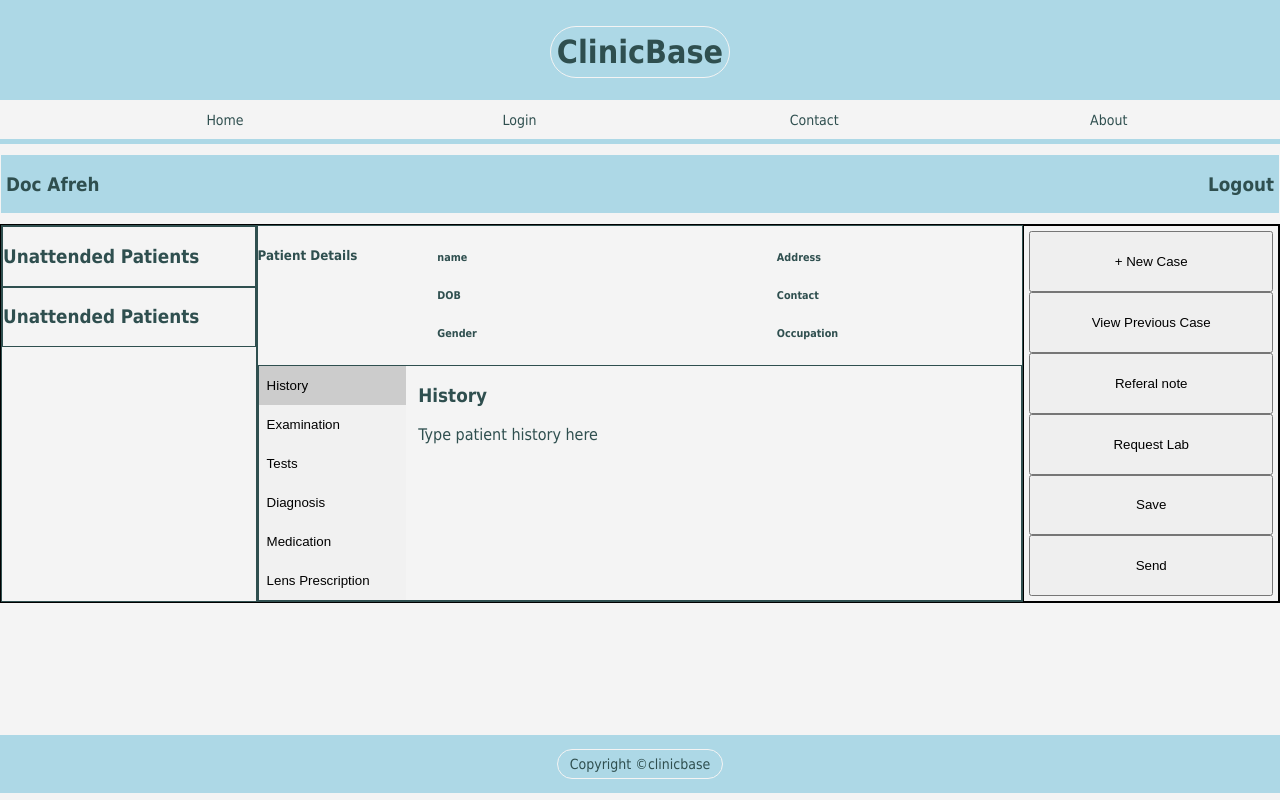
After one commit to Gig2341/ClinicBase, a Flask app: template dashboards/templates/optom_0.html in a window 1280 px wide. The commit adds this page. Run offline with Flask 3, Linux system fonts and the light colour scheme; the template is opened without the code that fills it, so the values that code supplies are empty.

Commit message:
new changes are the _0.html files.

```diff
--- a/dashboards/templates/admin.html
+++ b/dashboards/templates/admin.html
@@ -5,8 +5,7 @@
     <meta charset="utf-8">
     <link rel="stylesheet" href="styles/main.css">
     <link rel="stylesheet" href="styles/tab-links.css">
-    <!-- <link rel="stylesheet" href="styles/common-footer.css">     -->
-    <title>ClinicBase</title>
+    <title>ClinicBase - Administrator</title>
 </head>
 
 <body>
--- /dev/null
+++ b/dashboards/templates/optom_0.html
@@ -0,0 +1,123 @@
+<!DOCTYPE html>
+<html lang="en">
+<head>
+    <meta charset="UTF-8">
+    <meta name="viewport" content="width=device-width, initial-scale=1.0">
+    <!-- css links go here-->
+    <link rel="stylesheet" href="/dashboards/static/styles/base.css">
+    <link rel="stylesheet" href="/dashboards/templates/styles/main.css">
+    <link rel="stylesheet" href="/dashboards/templates/styles/tab-links.css">
+    <title>ClinicBase - Doctor</title>
+</head>
+<body>
+    <header>
+        <h1>ClinicBase</h1>
+        <nav>
+            <ul>
+                <li><a href="#home">Home</a></li>
+                <li><a href="#Login">Login</a></li>
+                <li><a href="#Contact">Contact</a></li>
+                <li><a href="#About">About</a></li>
+            </ul>
+        </nav>
+    </header>
+    <div class="container">
+        <header>
+            <div>
+                <h3>Doc Afreh</h3>
+            </div>
+            <div>
+                <h3>Logout</h3>
+            </div>
+
+        </header>
+        <main>
+            <section class="patient-status">
+                <div class="unattended">
+                    <h3>Unattended Patients</h3>
+                </div>
+                <div class="attended">
+                    <h3>Unattended Patients</h3>
+                </div>
+            </section>
+            <section class="patient-info">
+                <div class="patient-detail">
+                    <div>
+                        <h5>Patient Details</h5>
+                    </div>
+                    <div class="blank-detail">
+                        <div>
+                            <h6>name</h6>
+                            <h6>DOB</h6>
+                            <h6>Gender</h6>
+                        </div>
+                        <div>
+                            <h6>Address</h6>
+                            <h6>Contact</h6>
+                            <h6>Occupation</h6>
+                        </div>
+
+
+                    </div>
+
+
+                </div>
+                <div class="patient-history">
+
+                        <div class="employee-tab">
+                            <button class="tablinks" onclick="openTab(event, 'History')"
+                                id="defaultOpen">History</button>
+                            <button class="tablinks" onclick="openTab(event,'Examination')">Examination</button>
+                            <button class="tablinks" onclick="openTab(event,'Tests')">Tests</button>
+                            <button class="tablinks" onclick="openTab(event,'Diagnosis')">Diagnosis</button>
+                            <button class="tablinks" onclick="openTab(event,'Medication')">Medication</button>
+                            <button class="tablinks" onclick="openTab(event,'Lens Prescription')">Lens
+                                Prescription</button>
+                        </div>
+                        <div class="nav-content">
+                            <form action="">
+                                <div id="History" class="tabcontent">
+                                    <h3>History</h3>
+                                    <p>Type patient history here</p>
+                                </div>
+                                <div id="Examination" class="tabcontent">
+                                    <h3>Examination</h3>
+                                    <p>Type patient Examination results here</p>
+                                </div>
+                                <div id="Tests" class="tabcontent">
+                                    <h3>Tests</h3>
+                                    <p>Type patient tests results here</p>
+                                </div>
+                                <div id="Diagnosis" class="tabcontent">
+                                    <h3>Diagnosis</h3>
+                                    <p>Type patient diagnosis here</p>
+                                </div>
+                                <div id="Medication" class="tabcontent">
+                                    <h3>Medication</h3>
+                                    <p>Type patient Medication here</p>
+                                </div>
+                                <div id="Lens Prescription" class="tabcontent">
+                                    <h3>Lens Prescription</h3>
+                                    <p>Type patient lens Prescription here</p>
+                                </div>
+                            </form>
+
+                        </div>
+
+            </section>
+            <section class="save-patient">
+                <button> + New Case</button>
+                <button>View Previous Case</button>
+                <button>Referal note</button>
+                <button>Request Lab</button>
+                <button>Save</button>
+                <button>Send</button>
+            </section>
+        </main>
+    </div>
+    <footer>
+        <p>Copyright &copy;clinicbase</p>
+    </footer>
+</body>
+<script src="scripts/opto.js"></script>
+</html>
--- a/dashboards/templates/styles/main.css
+++ b/dashboards/templates/styles/main.css
@@ -1,22 +1,25 @@
-/* styling the body*/
+/*
 body {
     margin: 0;
     border: 1px solid black;
 }
+*/
 
 /* styling the container class*/
 .container {
     display: grid;
     grid-template-columns: 1fr 3fr 1fr;
+    color: darkslategray;
 }
 
 /* styling the header */
-header {
+div header {
     grid-column: span 3;
-    border: 1px solid black;
+    border: 1px solid #f4f4f4;
     display: flex;
     justify-content: space-between;
     padding: 0px 5px ;
+    color: darkslategray;
 }
 
 main {
@@ -25,25 +28,15 @@ main {
     grid-template-columns: 1fr 3fr 1fr;
     border: 1px solid black;
     height: 100%;
+    box-sizing: inherit;
 }
 
-.unattended {
-    border: 1px solid black;
-}
-
-.attended {
-    border: 1px solid black;
-}
-
-.patient-status {
-    border: 1px solid black;
-
+.unattended, .attended, .patient-status, .patient-info, .patient-history {
+    border: 1px solid darkslategray;
 }
 
 .patient-info {
-    border: 1px solid black;
     display: grid;
-
 }
 
 .patient-detail {
@@ -57,7 +50,6 @@ main {
 }
 
 .patient-history {
-    border: 1px solid black;
     display: flex;
 }
 
@@ -79,8 +71,3 @@ main {
     display: grid;
     padding: 5px 5px;
 }
-
-footer {
-    grid-column: span 3;
-    border: 1px solid black;
-}
```
Also changed, not shown: dashboards/templates/admin_0.html (added, +103 -0 lines), dashboards/templates/recep_0.html (added, +115 -0 lines).
